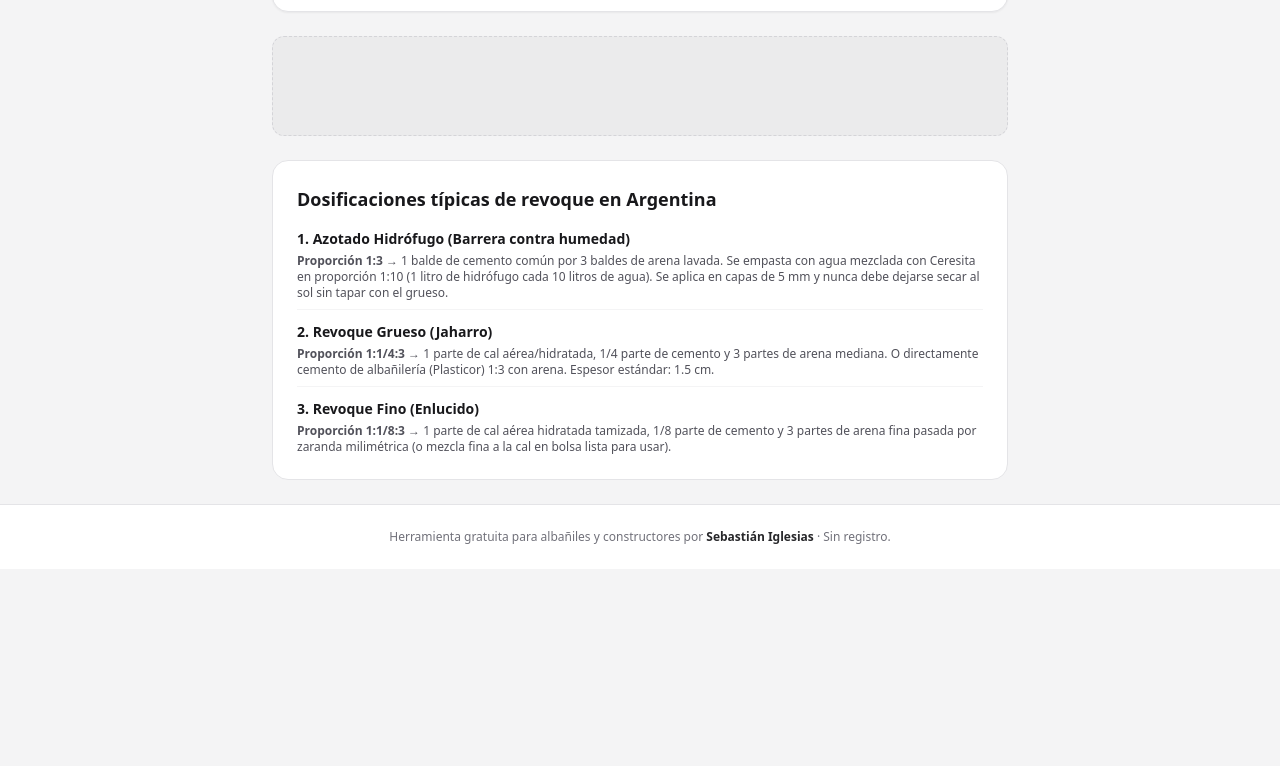
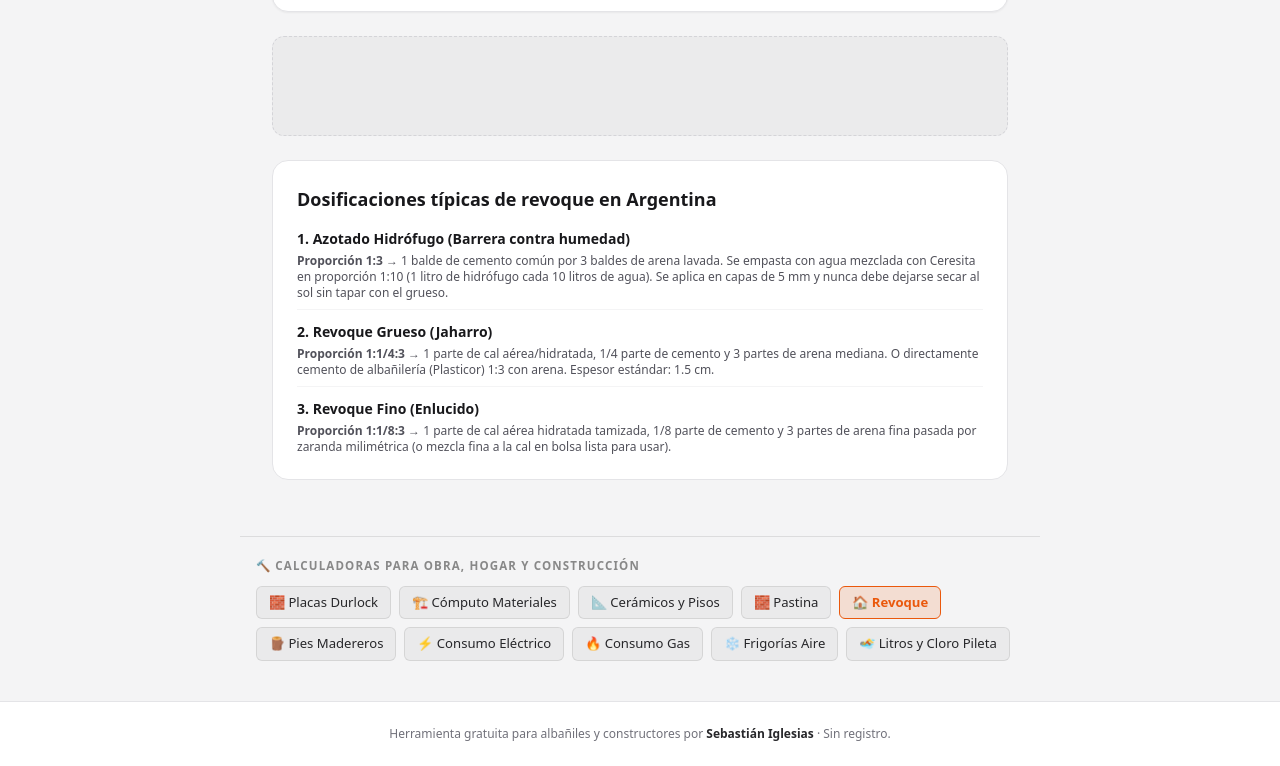
Before and after one commit to sebiglesias/revoque, a plain HTML site: page index.html in a window 1280 px wide. Shown: the part 780-1546 px from the top of the page. Before the commit the page ends 1349 px from the top, so only its background shows below. Drawn offline with nearby package versions, Linux system fonts and the light colour scheme.

Commit message:
feat(seo): add family interlinking navigation cluster

```diff
--- a/index.html
+++ b/index.html
@@ -229,7 +229,25 @@
     </main>
 
     <!-- Footer -->
-    <footer class="bg-white border-t border-zinc-200 py-6 text-center text-xs text-zinc-500">
+
+    <!-- Family Interlinking Nav (SEO Cluster) -->
+    <nav class="family-nav" aria-label="🔨 Calculadoras para Obra, Hogar y Construcción" style="margin: 32px auto 20px; padding: 20px 16px; max-width: 800px; border-top: 1px solid rgba(125,125,125,0.2); text-align: left;">
+      <span style="display: block; font-size: 0.72rem; text-transform: uppercase; letter-spacing: 0.1em; color: #888; font-weight: 700; margin-bottom: 12px;">🔨 Calculadoras para Obra, Hogar y Construcción</span>
+      <div style="display: flex; flex-wrap: wrap; gap: 8px;">
+        <a href="https://sebiglesias.com.ar/durlock/" style="padding: 6px 12px; border-radius: 6px; font-size: 0.82rem; font-weight: 500; text-decoration: none; color: inherit; background: rgba(125,125,125,0.08); border: 1px solid rgba(125,125,125,0.2); transition: all 0.2s;">🧱 Placas Durlock</a>
+      <a href="https://sebiglesias.com.ar/materiales/" style="padding: 6px 12px; border-radius: 6px; font-size: 0.82rem; font-weight: 500; text-decoration: none; color: inherit; background: rgba(125,125,125,0.08); border: 1px solid rgba(125,125,125,0.2); transition: all 0.2s;">🏗️ Cómputo Materiales</a>
+      <a href="https://sebiglesias.com.ar/ceramicos/" style="padding: 6px 12px; border-radius: 6px; font-size: 0.82rem; font-weight: 500; text-decoration: none; color: inherit; background: rgba(125,125,125,0.08); border: 1px solid rgba(125,125,125,0.2); transition: all 0.2s;">📐 Cerámicos y Pisos</a>
+      <a href="https://sebiglesias.com.ar/pastina/" style="padding: 6px 12px; border-radius: 6px; font-size: 0.82rem; font-weight: 500; text-decoration: none; color: inherit; background: rgba(125,125,125,0.08); border: 1px solid rgba(125,125,125,0.2); transition: all 0.2s;">🧱 Pastina</a>
+      <span style="padding: 6px 12px; border-radius: 6px; font-size: 0.82rem; font-weight: 700; background: rgba(234, 88, 12, 0.15); border: 1px solid #ea580c; color: #ea580c;">🏠 Revoque</span>
+      <a href="https://sebiglesias.com.ar/pies-madereros/" style="padding: 6px 12px; border-radius: 6px; font-size: 0.82rem; font-weight: 500; text-decoration: none; color: inherit; background: rgba(125,125,125,0.08); border: 1px solid rgba(125,125,125,0.2); transition: all 0.2s;">🪵 Pies Madereros</a>
+      <a href="https://sebiglesias.com.ar/consumo-electrico/" style="padding: 6px 12px; border-radius: 6px; font-size: 0.82rem; font-weight: 500; text-decoration: none; color: inherit; background: rgba(125,125,125,0.08); border: 1px solid rgba(125,125,125,0.2); transition: all 0.2s;">⚡ Consumo Eléctrico</a>
+      <a href="https://sebiglesias.com.ar/consumo-gas/" style="padding: 6px 12px; border-radius: 6px; font-size: 0.82rem; font-weight: 500; text-decoration: none; color: inherit; background: rgba(125,125,125,0.08); border: 1px solid rgba(125,125,125,0.2); transition: all 0.2s;">🔥 Consumo Gas</a>
+      <a href="https://sebiglesias.com.ar/frigorias/" style="padding: 6px 12px; border-radius: 6px; font-size: 0.82rem; font-weight: 500; text-decoration: none; color: inherit; background: rgba(125,125,125,0.08); border: 1px solid rgba(125,125,125,0.2); transition: all 0.2s;">❄️ Frigorías Aire</a>
+      <a href="https://sebiglesias.com.ar/pileta/" style="padding: 6px 12px; border-radius: 6px; font-size: 0.82rem; font-weight: 500; text-decoration: none; color: inherit; background: rgba(125,125,125,0.08); border: 1px solid rgba(125,125,125,0.2); transition: all 0.2s;">🏊 Litros y Cloro Pileta</a>
+      </div>
+    </nav>
+
+<footer class="bg-white border-t border-zinc-200 py-6 text-center text-xs text-zinc-500">
         <p>Herramienta gratuita para albañiles y constructores por <a href="https://sebiglesias.com.ar" class="text-zinc-800 font-semibold hover:underline">Sebastián Iglesias</a> · Sin registro.</p>
     </footer>
 
```
